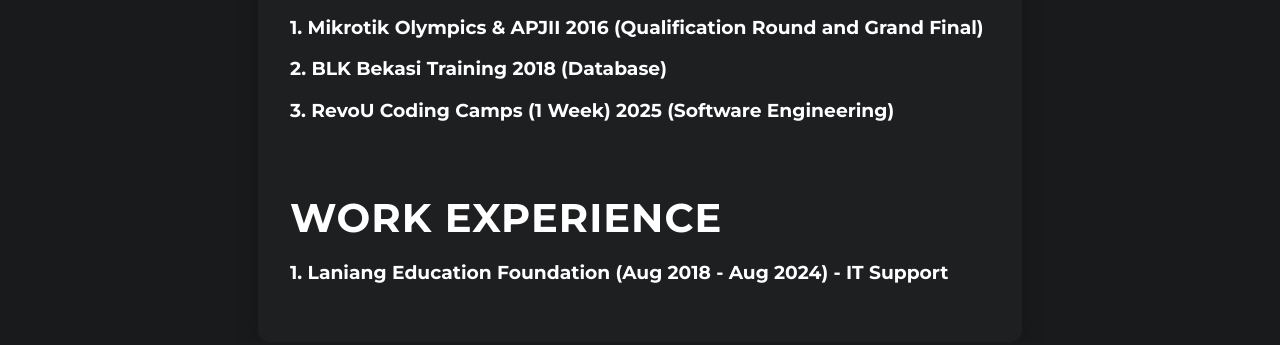
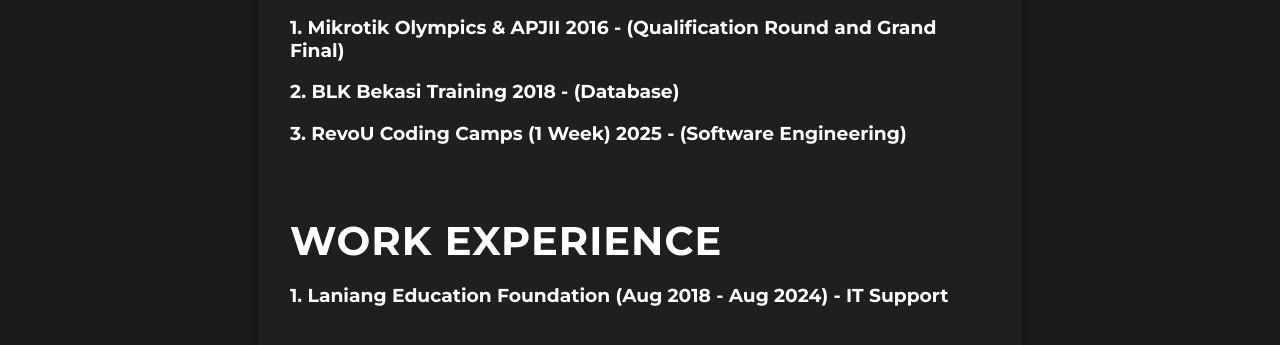
Before and after one commit to JordanNustiPratama/My-Portofolio, a plain HTML site: page myexperience.html in a window 1280 px wide. Shown: the part 589-934 px from the top of the page. Drawn offline with Linux system fonts and the light colour scheme.

Commit message:
Update certificates formatting in myexperience.html

```diff
--- a/myexperience.html
+++ b/myexperience.html
@@ -34,9 +34,9 @@
             </br>
 
             <h1>CERTIFICATES & TRAINING</h1>
-            <h3>1. Mikrotik Olympics & APJII 2016 (Qualification Round and Grand Final)</h3>
-            <h3>2. BLK Bekasi Training 2018 (Database)</h3>
-            <h3>3. RevoU Coding Camps (1 Week) 2025 (Software Engineering)</h3>
+            <h3>1. Mikrotik Olympics & APJII 2016 - (Qualification Round and Grand Final)</h3>
+            <h3>2. BLK Bekasi Training 2018 - (Database)</h3>
+            <h3>3. RevoU Coding Camps (1 Week) 2025 - (Software Engineering)</h3>
             </br>
 
             <h1>WORK EXPERIENCE</h1>
```
